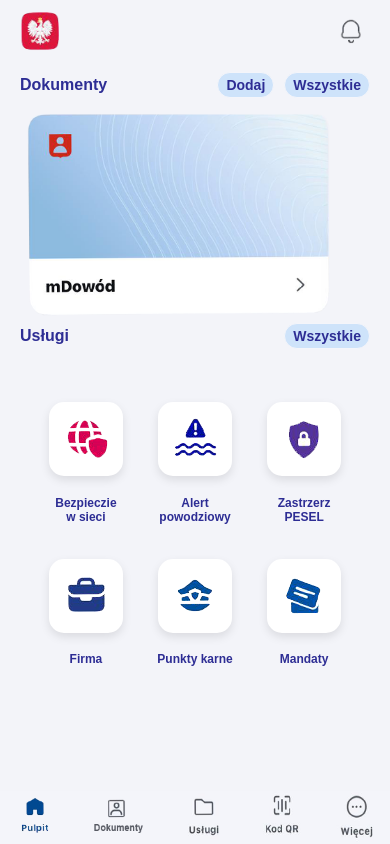
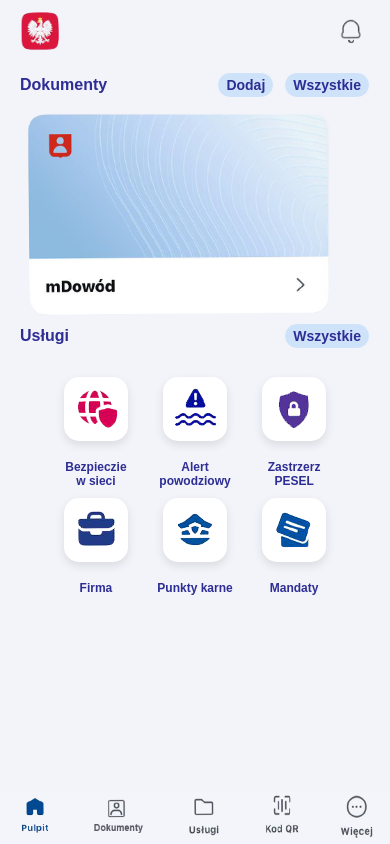
Before and after one commit to kamilgrt/mmob, a plain HTML site: page index2.html in a window 390 px wide. Drawn offline with Linux system fonts and the light colour scheme.

Commit message:
Update index2.html

```diff
--- a/index2.html
+++ b/index2.html
@@ -283,9 +283,10 @@
 /* Dodatkowe style dla małych ekranów */
 @media (max-width: 768px) {
     .ic {
-        width: 20vw; /* Zwiększenie szerokości ikon na mniejszych ekranach */
-        height: 20vw; /* Zwiększenie wysokości ikon */
+        width: 15vw; /* Zwiększenie szerokości ikon na mniejszych ekranach */
+        height: 15vw; /* Zwiększenie wysokości ikon */
         margin: 3vw; /* Zwiększenie marginesu dla lepszego rozstawienia */
+        margin-top: -10px;
     }
 
     .icons-container {
@@ -324,11 +325,20 @@
 
 
             .ic {
-                width: 40px; /* Dodatkowe zmniejszenie szerokości ikon */
-                height: 40px;
+                width: 50px; /* Dodatkowe zmniejszenie szerokości ikon */
+                height: 50px;
+                margin-top: -10px;
+
             }
         }
+        @media (max-width: 400px) {
+            .ic {
+                width: 30px; /* Dodatkowe zmniejszenie szerokości ikon */
+                height: 30px;
+                margin-top: -10px;
 
+            }
+        }
     </style>
 
 
```
